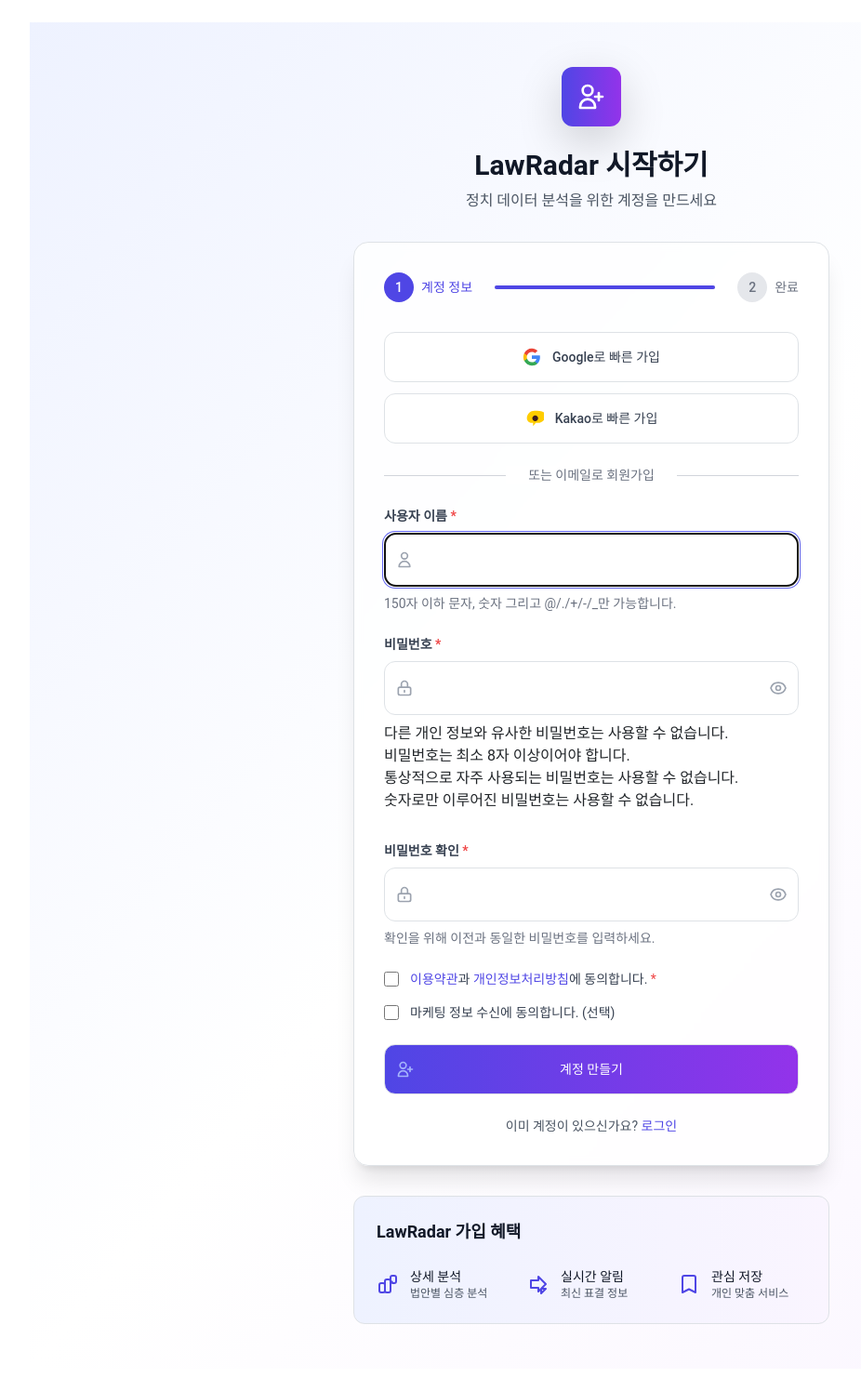
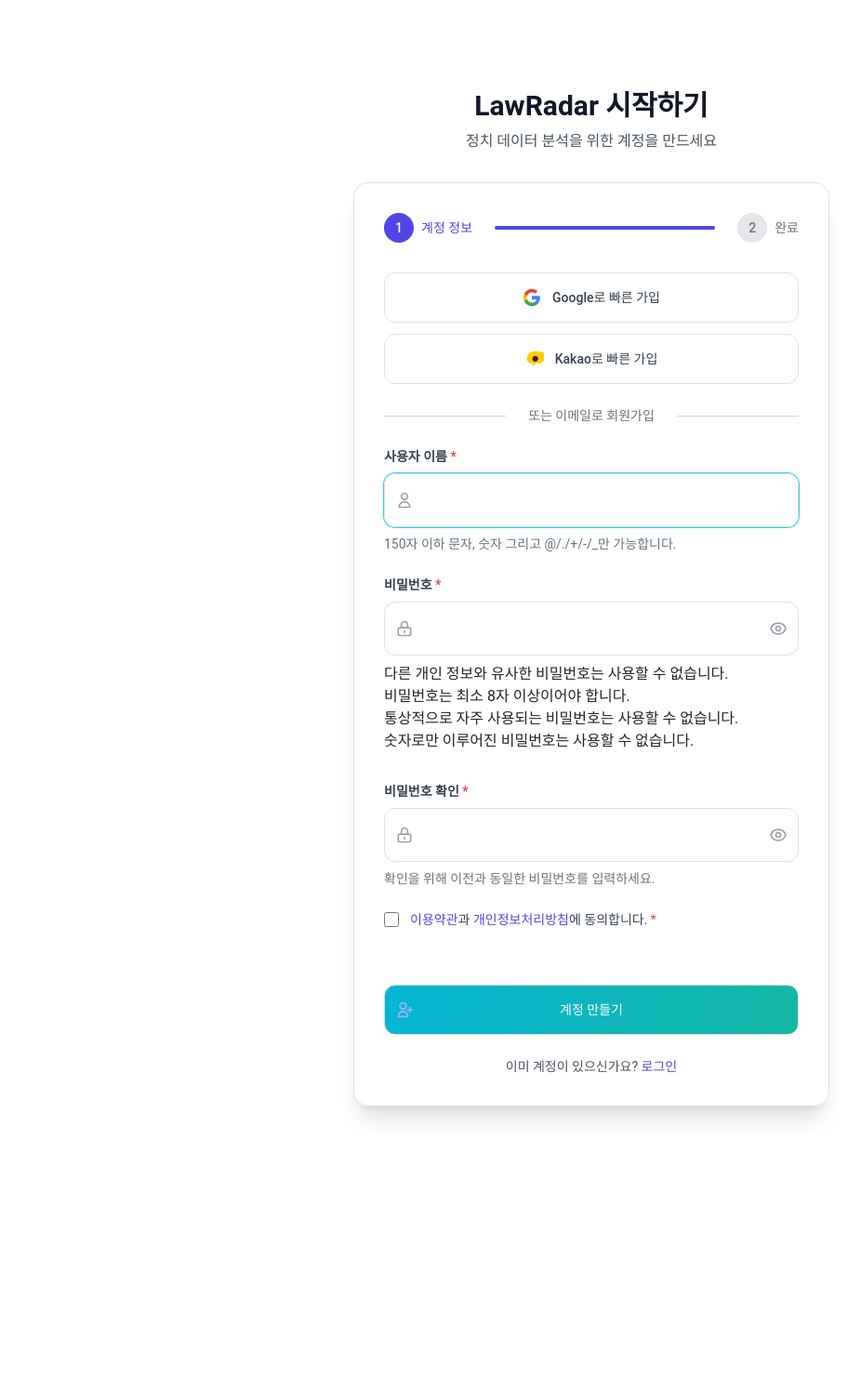
Before and after one commit to Billvote/Django_lawRadar, a Django app: page /accounts/signup/ in a window 1280 px wide. Shown: the part 112-1608 px from the top of the page at 93% size, without its empty margins (4-930 px from the left). After the commit the page ends 1317 px from the top, so only its background shows below. Run offline with Django 5.2, Linux system fonts and the light colour scheme; some libraries are stand-ins or nearby versions.

Commit message:
회원가입, 로그인 페이지 디자인 수정

```diff
--- a/accounts/templates/signup.html
+++ b/accounts/templates/signup.html
@@ -1,12 +1,12 @@
 {% extends "base.html" %}
 {% load widget_tweaks %}
 {% block body %}
-<div class="min-h-screen bg-gradient-to-br from-indigo-50 via-white to-purple-50 flex items-center justify-center py-12 px-4 sm:px-6 lg:px-8">
+<div class="min-h-screen bg-gradient-to-br from-white-50 via-white to-purple-50 flex items-center justify-center py-12 px-4 sm:px-6 lg:px-8">
   <div class="max-w-lg w-full space-y-8">
     <!-- 로고 및 제목 섹션 -->
     <div class="text-center">
-      <div class="mx-auto h-16 w-16 bg-gradient-to-r from-indigo-600 to-purple-600 rounded-xl flex items-center justify-center mb-6 shadow-lg">
-        <svg class="h-8 w-8 text-white" fill="none" stroke="currentColor" viewBox="0 0 24 24">
+      <div class="flex items-center justify-center mb-6 shadow-lg">
+        <!-- <svg class="h-8 w-8 text-white" fill="none" stroke="currentColor" viewBox="0 0 24 24"> -->
           <path stroke-linecap="round" stroke-linejoin="round" stroke-width="2" d="M18 9v3m0 0v3m0-3h3m-3 0h-3m-2-5a4 4 0 11-8 0 4 4 0 018 0zM3 20a6 6 0 0112 0v1H3v-1z"></path>
         </svg>
       </div>
@@ -85,21 +85,21 @@
               </label>
               <div class="relative">
                 {% if field.name == 'username' %}
-                  {{ field|add_class:"w-full px-4 py-3 pl-12 border border-gray-300 rounded-xl focus:ring-2 focus:ring-indigo-500 focus:border-transparent transition-all duration-200 bg-white/50 backdrop-blur-sm placeholder-gray-400" }}
+                  {{ field|add_class:"w-full px-4 py-3 pl-12 border border-gray-300 rounded-xl focus:outline-none focus:ring-1 focus:ring-cyan-400 focus:border-cyan-400 transition-all duration-200 bg-white/50 backdrop-blur-sm placeholder-gray-400" }}
                   <div class="absolute inset-y-0 left-0 pl-3 flex items-center">
                     <svg class="h-5 w-5 text-gray-400" fill="none" stroke="currentColor" viewBox="0 0 24 24">
                       <path stroke-linecap="round" stroke-linejoin="round" stroke-width="2" d="M16 7a4 4 0 11-8 0 4 4 0 018 0zM12 14a7 7 0 00-7 7h14a7 7 0 00-7-7z"></path>
                     </svg>
                   </div>
                 {% elif field.name == 'email' %}
-                  {{ field|add_class:"w-full px-4 py-3 pl-12 border border-gray-300 rounded-xl focus:ring-2 focus:ring-indigo-500 focus:border-transparent transition-all duration-200 bg-white/50 backdrop-blur-sm placeholder-gray-400" }}
+                  {{ field|add_class:"w-full px-4 py-3 pl-12 border border-gray-300 rounded-xl focus:outline-none focus:ring-1 focus:ring-cyan-400 focus:border-cyan-400 transition-all duration-200 bg-white/50 backdrop-blur-sm placeholder-gray-400" }}
                   <div class="absolute inset-y-0 left-0 pl-3 flex items-center">
                     <svg class="h-5 w-5 text-gray-400" fill="none" stroke="currentColor" viewBox="0 0 24 24">
                       <path stroke-linecap="round" stroke-linejoin="round" stroke-width="2" d="M16 12a4 4 0 10-8 0 4 4 0 008 0zm0 0v1.5a2.5 2.5 0 005 0V12a9 9 0 10-9 9m4.5-1.206a8.959 8.959 0 01-4.5 1.207"></path>
                     </svg>
                   </div>
                 {% elif 'password' in field.name %}
-                  {{ field|add_class:"w-full px-4 py-3 pl-12 pr-12 border border-gray-300 rounded-xl focus:ring-2 focus:ring-indigo-500 focus:border-transparent transition-all duration-200 bg-white/50 backdrop-blur-sm placeholder-gray-400" }}
+                  {{ field|add_class:"w-full px-4 py-3 pl-12 pr-12 border border-gray-300 rounded-xl focus:outline-none focus:ring-1 focus:ring-cyan-400 focus:border-cyan-400 transition-all duration-200 bg-white/50 backdrop-blur-sm placeholder-gray-400" }}
                   <div class="absolute inset-y-0 left-0 pl-3 flex items-center">
                     <svg class="h-5 w-5 text-gray-400" fill="none" stroke="currentColor" viewBox="0 0 24 24">
                       <path stroke-linecap="round" stroke-linejoin="round" stroke-width="2" d="M12 15v2m-6 4h12a2 2 0 002-2v-6a2 2 0 00-2-2H6a2 2 0 00-2 2v6a2 2 0 002 2zm10-10V7a4 4 0 00-8 0v4h8z"></path>
@@ -147,18 +147,18 @@
 
           <div class="flex items-start">
             <div class="flex items-center h-5">
-              <input id="marketing" name="marketing" type="checkbox" class="h-4 w-4 text-indigo-600 focus:ring-indigo-500 border-gray-300 rounded">
+              <!-- <input id="marketing" name="marketing" type="checkbox" class="h-4 w-4 text-indigo-600 focus:ring-indigo-500 border-gray-300 rounded"> -->
             </div>
-            <div class="ml-3 text-sm">
+            <!-- <div class="ml-3 text-sm">
               <label for="marketing" class="text-gray-700">
                 마케팅 정보 수신에 동의합니다. (선택)
               </label>
-            </div>
+            </div> -->
           </div>
         </div>
 
         <!-- 회원가입 버튼 -->
-        <button type="submit" class="group relative w-full flex justify-center py-3 px-4 border border-transparent text-sm font-medium rounded-xl text-white bg-gradient-to-r from-indigo-600 to-purple-600 hover:from-indigo-700 hover:to-purple-700 focus:outline-none focus:ring-2 focus:ring-offset-2 focus:ring-indigo-500 transition-all duration-200 hover:shadow-lg hover:scale-[1.02]">
+        <button type="submit" class="group relative w-full flex justify-center py-3 px-4 border border-transparent text-sm font-medium rounded-xl text-white bg-gradient-to-r from-cyan-500 to-teal-500 hover:from-cyan-600 hover:to-teal-600 focus:outline-none focus:ring-2 focus:ring-offset-2 focus:ring-cyan-500 transition-all duration-200 hover:shadow-lg hover:scale-[1.02]">
           <span class="absolute left-0 inset-y-0 flex items-center pl-3">
             <svg class="h-5 w-5 text-indigo-300 group-hover:text-indigo-200" fill="none" stroke="currentColor" viewBox="0 0 24 24">
               <path stroke-linecap="round" stroke-linejoin="round" stroke-width="2" d="M18 9v3m0 0v3m0-3h3m-3 0h-3m-2-5a4 4 0 11-8 0 4 4 0 018 0zM3 20a6 6 0 0112 0v1H3v-1z"></path>
@@ -178,7 +178,7 @@
     </div>
 
     <!-- 혜택 정보 -->
-    <div class="bg-gradient-to-r from-indigo-50 to-purple-50 rounded-xl p-6 border border-indigo-100">
+    <!-- <div class="bg-gradient-to-r from-indigo-50 to-purple-50 rounded-xl p-6 border border-indigo-100">
       <h3 class="text-lg font-semibold text-gray-900 mb-4">LawRadar 가입 혜택</h3>
       <div class="grid grid-cols-1 sm:grid-cols-3 gap-4">
         <div class="flex items-center space-x-3">
@@ -219,7 +219,7 @@
       </div>
     </div>
   </div>
-</div>
+</div> -->
 
 <script>
 function togglePassword(fieldId) {
```
Also changed, not shown: accounts/templates/login.html (+10 -10 lines), static/images/6.jpg (added).
